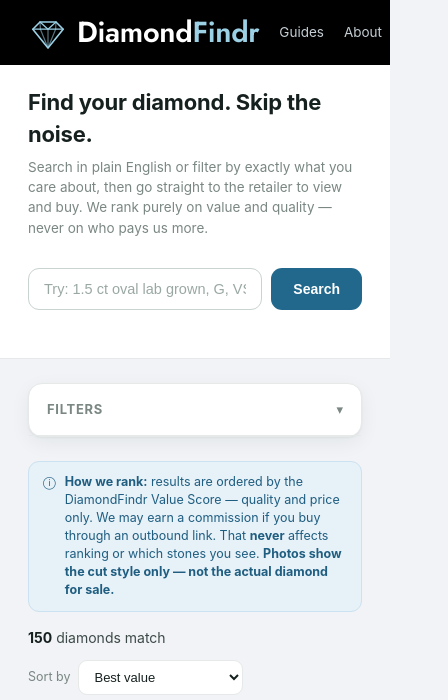
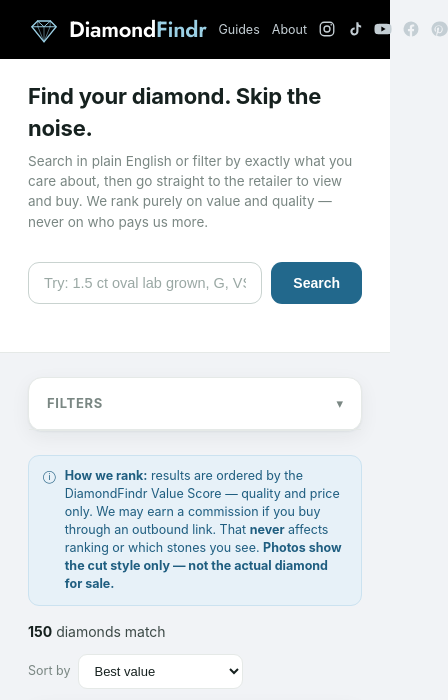
Before and after one commit to rightshoes33/diamondfindr, a plain HTML site: page index.html in a window 390 px wide. Shown: the top 700 px of the page, 448 px wide, since content can reach past the window. Drawn offline with Linux system fonts and the light colour scheme.

Commit message:
Add social media icons to homepage header

```diff
--- a/index.html
+++ b/index.html
@@ -37,6 +37,20 @@
   .brand .wm .f{color:#9BD0E5}
   .site nav.topnav a{font-size:13.5px;color:#c4ced4;text-decoration:none;margin-left:20px}
   .site nav.topnav a:hover{color:#9BD0E5}
+  .site .hdr-right{display:flex;align-items:center;gap:18px}
+  .site .social{display:flex;align-items:center;gap:13px}
+  .site .social a{color:#c4ced4;display:inline-flex;transition:.15s}
+  .site .social a:hover{color:#9BD0E5;transform:translateY(-1px)}
+  .site .social svg{width:20px;height:20px;display:block}
+  @media(max-width:560px){
+    .site .wrap{height:58px}
+    .brand .wm{font-size:22px}
+    .brand svg{width:32px;height:32px}
+    .site .hdr-right{gap:11px}
+    .site nav.topnav a{margin-left:12px;font-size:12.5px}
+    .site .social{gap:10px}
+    .site .social svg{width:18px;height:18px}
+  }
 
   .hero{background:#fff;color:var(--ink);padding:22px 0;border-bottom:1px solid var(--line)}
   .hero-inner{display:flex;align-items:center;justify-content:space-between;gap:30px;flex-wrap:wrap}
@@ -199,7 +213,26 @@
       <svg viewBox="0 0 100 100" aria-label="DiamondFindr"><g stroke="#9BD0E5" fill="none" stroke-linejoin="round" stroke-linecap="round"><path d="M30 25 L70 25 L88 43 L50 90 L12 43 Z" stroke-width="4"/><path d="M12 43 L88 43" stroke-width="3"/><path d="M30 25 L50 43 L70 25" stroke-width="3"/><path d="M31 43 L50 90 M69 43 L50 90 M50 43 L50 90" stroke-width="3" stroke-opacity=".55"/><path d="M30 25 L31 43 M70 25 L69 43" stroke-width="3" stroke-opacity=".55"/></g></svg>
       <span class="wm"><span class="d">Diamond</span><span class="f">Findr</span></span>
     </div>
-    <nav class="topnav"><a href="guides.html">Guides</a><a href="about.html">About</a></nav>
+    <div class="hdr-right">
+      <nav class="topnav"><a href="guides.html">Guides</a><a href="about.html">About</a></nav>
+      <div class="social">
+        <a href="https://instagram.com/diamondfindr" target="_blank" rel="noopener" aria-label="DiamondFindr on Instagram" title="Instagram">
+          <svg viewBox="0 0 24 24" fill="none" stroke="currentColor" stroke-width="1.8" stroke-linecap="round"><rect x="3" y="3" width="18" height="18" rx="5.2"/><circle cx="12" cy="12" r="4"/><circle cx="17.6" cy="6.4" r="1.1" fill="currentColor" stroke="none"/></svg>
+        </a>
+        <a href="https://tiktok.com/@diamondfindr" target="_blank" rel="noopener" aria-label="DiamondFindr on TikTok" title="TikTok">
+          <svg viewBox="0 0 24 24" fill="currentColor"><path d="M16.6 3h-2.8v12.3a2.6 2.6 0 1 1-2.2-2.6v-2.8a5.4 5.4 0 1 0 5 5.4V9.1a6.3 6.3 0 0 0 3.6 1.1V7.4a3.6 3.6 0 0 1-3.6-3.6z"/></svg>
+        </a>
+        <a href="https://youtube.com/@diamondfindr" target="_blank" rel="noopener" aria-label="DiamondFindr on YouTube" title="YouTube">
+          <svg viewBox="0 0 24 24" fill="currentColor"><path d="M23 7.6a3 3 0 0 0-2.1-2.1C19 5 12 5 12 5s-7 0-8.9.5A3 3 0 0 0 1 7.6 31 31 0 0 0 .6 12 31 31 0 0 0 1 16.4a3 3 0 0 0 2.1 2.1C5 19 12 19 12 19s7 0 8.9-.5a3 3 0 0 0 2.1-2.1 31 31 0 0 0 .5-4.4 31 31 0 0 0-.5-4.4zM9.8 15.3V8.7l5.7 3.3z"/></svg>
+        </a>
+        <a href="https://facebook.com/diamondfindr" target="_blank" rel="noopener" aria-label="DiamondFindr on Facebook" title="Facebook">
+          <svg viewBox="0 0 24 24" fill="currentColor"><path d="M22 12a10 10 0 1 0-11.6 9.9v-7H7.9V12h2.5V9.8c0-2.5 1.5-3.8 3.7-3.8 1.1 0 2.2.2 2.2.2v2.4h-1.2c-1.2 0-1.6.8-1.6 1.5V12h2.7l-.4 2.9h-2.3v7A10 10 0 0 0 22 12z"/></svg>
+        </a>
+        <a href="https://pinterest.com/diamondfindr" target="_blank" rel="noopener" aria-label="DiamondFindr on Pinterest" title="Pinterest">
+          <svg viewBox="0 0 24 24" fill="currentColor"><path d="M12 2a10 10 0 0 0-3.6 19.3c-.1-.8-.1-1.9.1-2.8l1.1-4.8s-.3-.6-.3-1.4c0-1.3.8-2.3 1.7-2.3.8 0 1.2.6 1.2 1.3 0 .8-.5 2.1-.8 3.2-.2 1 .5 1.7 1.4 1.7 1.7 0 2.9-2.2 2.9-4.7 0-2-1.4-3.4-3.8-3.4a4.3 4.3 0 0 0-4.5 4.3c0 .8.3 1.4.7 1.8.1.1.2.2.1.4l-.2.8c0 .3-.2.4-.5.2-1.1-.5-1.6-1.8-1.6-3.2 0-2.4 2-5.2 5.9-5.2 3.1 0 5.2 2.3 5.2 4.7 0 3.2-1.8 5.6-4.4 5.6-.9 0-1.7-.5-2-1l-.6 2.1c-.2.7-.6 1.5-.9 2.1A10 10 0 1 0 12 2z"/></svg>
+        </a>
+      </div>
+    </div>
   </div>
 </header>
 
```
